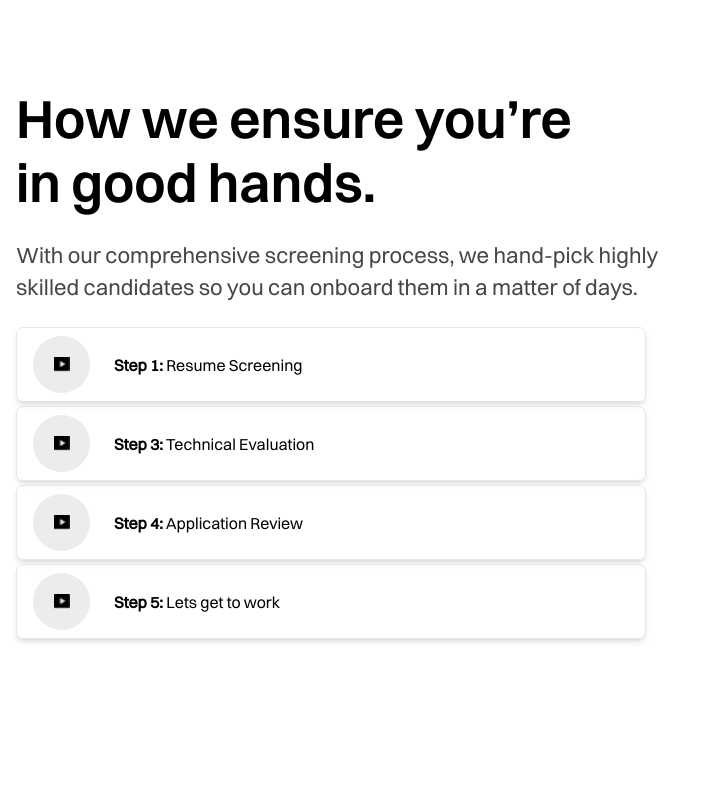
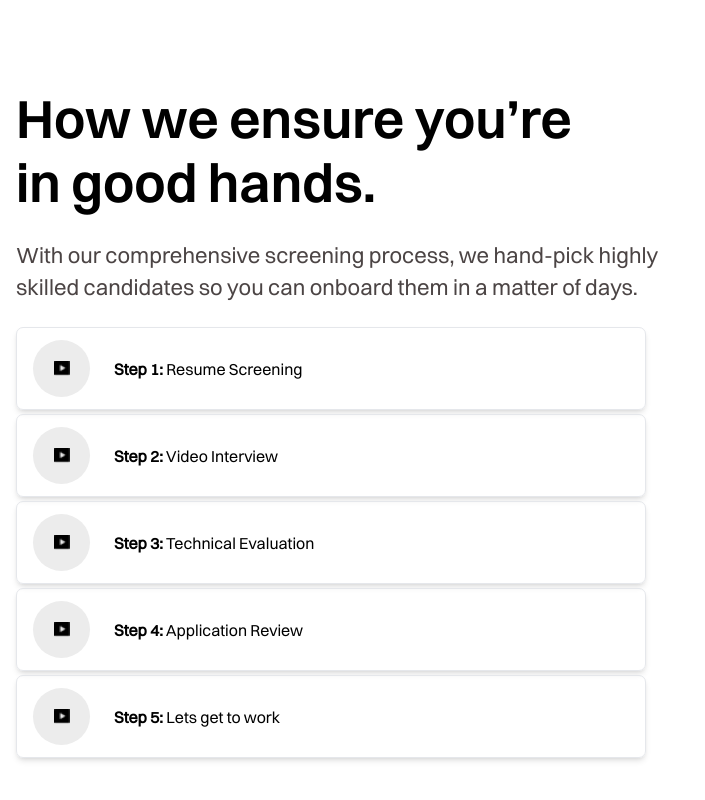
Before and after one commit to bezbrain/Punch-assessment, a React (Vite) app: page / in a window 1280 px wide. Shown: the part 3313-4113 px from the top of the page, without its empty margins (0-705 px from the left). Built offline with nearby package versions, Linux system fonts and the light colour scheme.

Commit message:
Develop the how-we-ensure section

```diff
--- a/src/assets/icons/index.ts
+++ b/src/assets/icons/index.ts
@@ -15,6 +15,7 @@ import illustratorIcon from "./illustrator.png";
 import unrealIcon from "./unreal-icon.png";
 import oneStopIcon from "./one-stop-base-icon.png";
 import playMedia from "./play-media.png";
+import whiteMedia from "./white-media.png";
 
 export {
   skillIcon,
@@ -34,4 +35,5 @@ export {
   unrealIcon,
   oneStopIcon,
   playMedia,
+  whiteMedia,
 };
--- a/src/components/howWeEnsure/howWeEnsure.tsx
+++ b/src/components/howWeEnsure/howWeEnsure.tsx
@@ -15,6 +15,7 @@ const HowWeEnsure = () => {
 
       <div className="content__container">
         <ShortCard step="Step 1:" stepValue="Resume Screening" />
+        <ShortCard step="Step 2:" stepValue="Video Interview" />
         <ShortCard step="Step 3:" stepValue="Technical Evaluation" />
         <ShortCard step="Step 4:" stepValue="Application Review" />
         <ShortCard step="Step 5:" stepValue="Lets get to work" />
--- a/src/components/howWeEnsure/others/shortCard.tsx
+++ b/src/components/howWeEnsure/others/shortCard.tsx
@@ -1,4 +1,8 @@
-import { playMedia } from "../../../assets/icons";
+import { useDispatch, useSelector } from "react-redux";
+
+import { playMedia, whiteMedia } from "../../../assets/icons";
+import { AppDispatch, RootState } from "../../../store";
+import { closeACard, openACard } from "../../../management/features/mediaSlice";
 
 interface ShortCardProps {
   step: string;
@@ -6,13 +10,49 @@ interface ShortCardProps {
 }
 
 const ShortCard = ({ step, stepValue }: ShortCardProps) => {
+  const { isCardOpen } = useSelector((store: RootState) => store.mediaStore);
+
+  const dispatch = useDispatch<AppDispatch>();
+
+  const getLastTwoChar = step.slice(-2);
+  const getNumber = getLastTwoChar.charAt(0);
+
+  const toggleDropdown = () => {
+    dispatch(openACard(getNumber));
+    if (isCardOpen) {
+      dispatch(closeACard());
+    }
+  };
+
   return (
-    <div className="border-[1px] px-4 py-2 rounded-[7px] flex gap-6 items-center shadow-md mt-1">
-      <div className="w-[57px] h-[57px] rounded-full flex justify-center items-center bg-[#ECECEC]">
-        <img src={playMedia} alt="Media" className="w-[16px] h-[15px]" />
+    <div className="border-[1px] px-4 py-3 rounded-[7px] shadow-md mt-1">
+      <div
+        className="flex gap-6 items-center cursor-pointer"
+        onClick={toggleDropdown}
+      >
+        <div
+          className={`w-[57px] h-[57px] rounded-full flex justify-center items-center ${
+            isCardOpen === getNumber ? "bg-[#8BA4FD]" : "bg-[#ECECEC]"
+          }`}
+        >
+          <img
+            src={isCardOpen === getNumber ? whiteMedia : playMedia}
+            alt="Media"
+            className="w-[16px] h-[15px]"
+          />
+        </div>
+        <p>
+          <span className="font-semibold">{step}</span> {stepValue}
+        </p>
       </div>
-      <p>
-        <span className="font-semibold">{step}</span> {stepValue}
+
+      <p
+        className={`max-w-[530px] transition-all ${
+          isCardOpen === getNumber ? "mt-4 h-[auto]" : "h-[0px] overflow-hidden"
+        }`}
+      >
+        Candidates are assessed through skill based questions in a virtual
+        setting. Allowing you to gauge personality and cultural fit.
       </p>
     </div>
   );
--- a/src/management/features/mediaSlice.tsx
+++ b/src/management/features/mediaSlice.tsx
@@ -1,23 +1,26 @@
 import { createSlice } from "@reduxjs/toolkit";
 
 interface MediaState {
-  isCardOpen: boolean;
+  isCardOpen: null | string;
 }
 
 const initialState: MediaState = {
-  isCardOpen: false,
+  isCardOpen: null,
 };
 
 const mediaSlice = createSlice({
   name: "media",
   initialState,
   reducers: {
-    openACard: (state) => {
-      //
+    openACard: (state, { payload }) => {
+      state.isCardOpen = payload;
+    },
+    closeACard: (state) => {
+      state.isCardOpen = null;
     },
   },
 });
 
 export default mediaSlice.reducer;
 
-export const { openACard } = mediaSlice.actions;
+export const { openACard, closeACard } = mediaSlice.actions;
```
Also changed, not shown: src/assets/icons/white-media.png (added).
